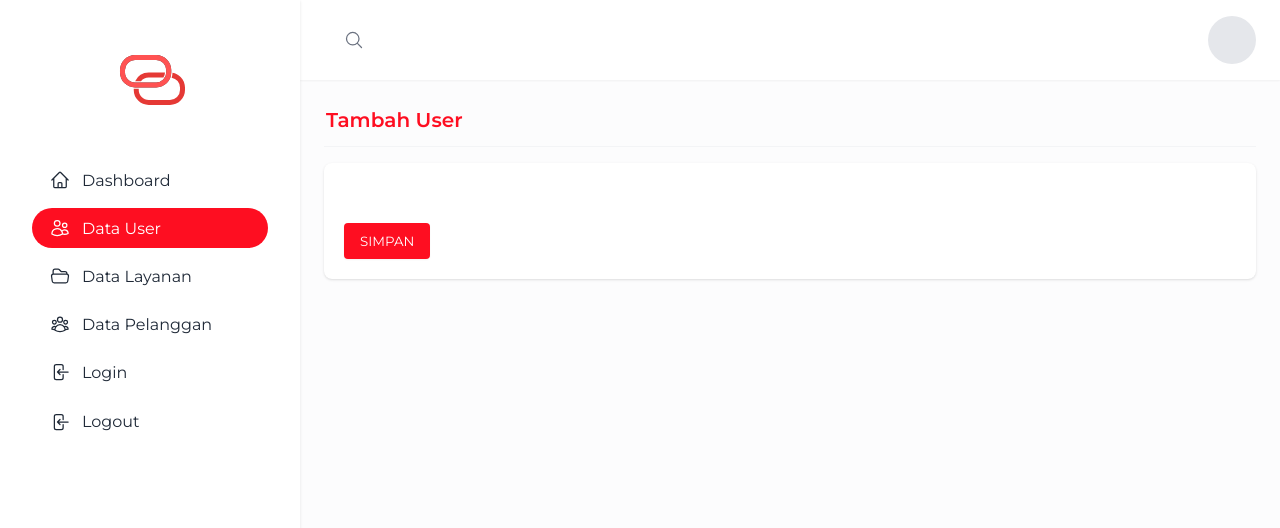
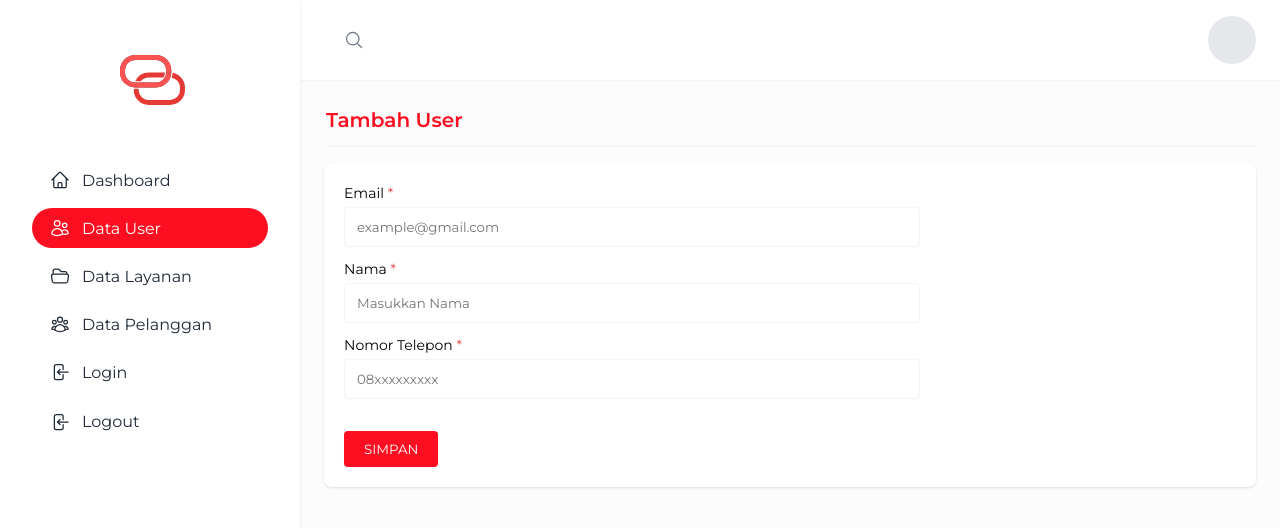
Before and after one commit to izzaalfiansyah/geoodp, a Nuxt app in the folder frontend/: page /user/create in a window 1280 px wide. Shown: the top 528 px of the page. Built offline with nearby package versions, Linux system fonts and the light colour scheme.

Commit message:
make form create user

```diff
--- a/frontend/app.vue
+++ b/frontend/app.vue
@@ -4,11 +4,11 @@
   </NuxtLayout>
 </template>
 
-<style>
+<style global>
 * {
   padding: 0;
   margin: 0;
+  font-family: 'Montserrat';
   box-sizing: border-box;
-  font-family: 'Montserrat';
 }
 </style>
--- /dev/null
+++ b/frontend/components/Field.vue
@@ -0,0 +1,21 @@
+<template>
+  <div class="mb-3">
+    <div class="mb-1">
+      {{ label }}
+      <template v-if="required">
+        <span class="text-red-500">*</span>
+      </template>
+    </div>
+    <slot></slot>
+  </div>
+</template>
+
+<script lang="ts" setup>
+
+withDefaults(defineProps<{
+  label?: string;
+  required?: boolean;
+}>(), {
+  required: false,
+});
+</script>
--- /dev/null
+++ b/frontend/components/Form.vue
@@ -0,0 +1,17 @@
+<template>
+  <form @submit.prevent="handleSubmit" ref="el">
+    <slot></slot>
+  </form>
+</template>
+
+<script lang="ts" setup>
+const el = ref<HTMLFormElement>();
+const emits = defineEmits<{
+  submit: [],
+}>();
+
+function handleSubmit() {
+  console.log(el.value);
+  emits('submit');
+}
+</script>
--- a/frontend/layouts/default.vue
+++ b/frontend/layouts/default.vue
@@ -1,7 +1,7 @@
 <template>
   <div class="bg-gray50 bg-opacity-50 h-screen flex">
     <PanelSidebar :open="sidebarOpen" @toggle="toggleSidebar"></PanelSidebar>
-    <div class="flex-1 lg:pl300px">
+    <div class="flex-1 lg:pl300px max-w-screen">
       <PanelNavbar @toggle-sidebar="toggleSidebar"></PanelNavbar>
       <div class="space-y-4 p-6 text-sm">
         <NuxtPage />
--- a/frontend/nuxt.config.ts
+++ b/frontend/nuxt.config.ts
@@ -1,4 +1,3 @@
-// https://nuxt.com/docs/api/configuration/nuxt-config
 export default defineNuxtConfig({
   devtools: { enabled: true },
   modules: ["@unocss/nuxt"],
--- a/frontend/package.json
+++ b/frontend/package.json
@@ -14,6 +14,7 @@
     "@unocss/nuxt": "^0.57.7",
     "@unocss/preset-web-fonts": "^0.57.7",
     "nuxt": "^3.8.2",
+    "sass": "^1.69.5",
     "vue": "^3.3.8",
     "vue-router": "^4.2.5"
   }
--- a/frontend/pages/user/create.vue
+++ b/frontend/pages/user/create.vue
@@ -1,8 +1,23 @@
 <template>
   <PanelTitle>Tambah User</PanelTitle>
   <Card>
-    <div class="mt-10">
-      <button type="submit" class="btn btn-primary">Simpan</button>
-    </div>
+    <Form @submit="handleSubmit">
+      <Field label="Email" required>
+        <input type="text" class="input max-w-xl" placeholder="example@gmail.com">
+      </Field>
+      <Field label="Nama" required>
+        <input type="text" class="input max-w-xl" placeholder="Masukkan Nama">
+      </Field>
+      <Field label="Nomor Telepon" required>
+        <input type="text" class="input max-w-xl" placeholder="08xxxxxxxxx">
+      </Field>
+      <button type="submit" class="mt-5 btn btn-primary">Simpan</button>
+    </Form>
   </Card>
 </template>
+
+<script lang="ts" setup>
+function handleSubmit() {
+  alert('tes');
+}
+</script>
--- a/frontend/uno.config.ts
+++ b/frontend/uno.config.ts
@@ -12,7 +12,9 @@ import {
 export default defineConfig({
   shortcuts: [
     {
-      btn: "py-2.5 px-4 uppercase rounded shadow-sm border-none cursor-pointer outline-none",
+      btn: "py-2.5 px-5 uppercase rounded shadow-sm border-none cursor-pointer outline-none",
+      input:
+        "h-10 rounded border border-gray-100 border-solid w-full px-3 outline-none focus:(ring ring-indigo-100 border-blue-400) transition",
     },
     [/^btn-(.*)$/, ([, c]) => `bg-${c} text-white transition`],
   ],
@@ -29,7 +31,10 @@ export default defineConfig({
     presetWebFonts({
       provider: "google",
       fonts: {
-        sans: ["Montserrat", "Montserrat:100,200,300,400,500,600,700,800,900"],
+        montserrat: [
+          "Montserrat",
+          "Montserrat:100,200,300,400,500,600,700,800,900",
+        ],
       },
     }),
   ],
```
Also changed, not shown: 1 other file (tests, documents, lock files or other folders).
